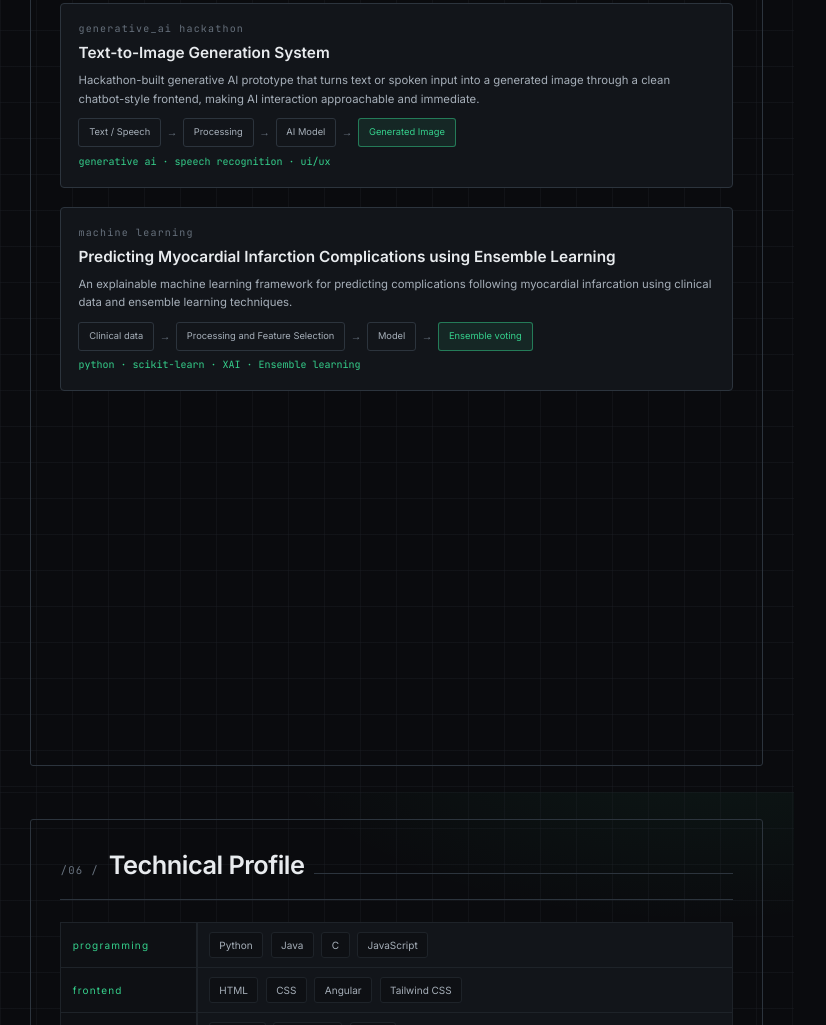
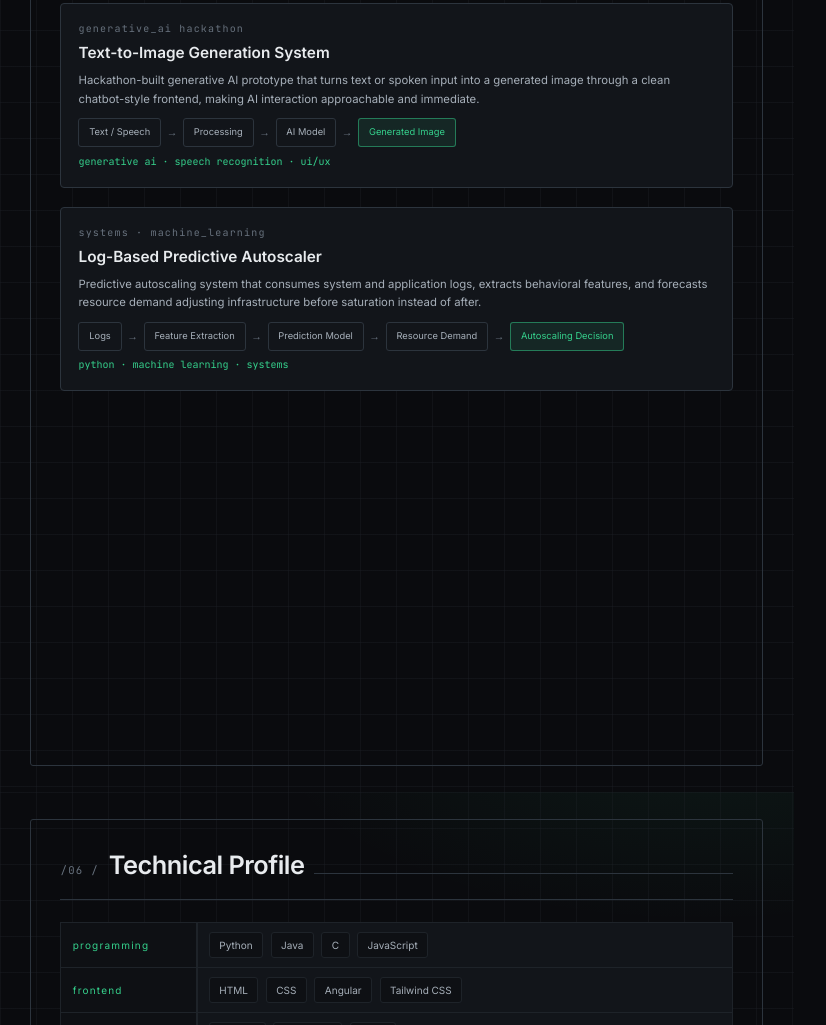
Before and after one commit to Nishitkumar25/Nishitkumar25.github.io, a plain HTML site: page assets/documents/portfolio-src.html in a window 1280 px wide. Shown: the part 5943-6968 px from the top of the page, without its empty margins (0-826 px from the left). Drawn offline with Linux system fonts and the light colour scheme.

Commit message:
Add files via upload

```diff
--- a/assets/documents/portfolio-src.html
+++ b/assets/documents/portfolio-src.html
@@ -266,18 +266,20 @@
         <p class="m-meta mono">generative ai · speech recognition · ui/ux</p>
       </div>
 
-       <div class="mbox panel" style="padding:4.5mm;">
-        <p class="m-cat mono">machine learning</p>
-        <h3 class="m-title" style="margin-top:1mm;">Predicting Myocardial Infarction Complications using Ensemble Learning</h3>
-        <p class="m-desc">An explainable machine learning framework for predicting complications following myocardial infarcation using clinical data and ensemble learning techniques.</p>
+      <div class="mbox panel" style="padding:4.5mm;">
+        <p class="m-cat mono">systems · machine_learning</p>
+        <h3 class="m-title" style="margin-top:1mm;">Log-Based Predictive Autoscaler</h3>
+        <p class="m-desc">Predictive autoscaling system that consumes system and application logs, extracts behavioral features, and forecasts resource demand adjusting infrastructure before saturation instead of after.</p>
         <div class="pipe" style="margin-top:2.5mm;">
-          <span class="step">Clinical data</span><span class="arr">&#8594;</span>
-          <span class="step">Processing and Feature Selection</span><span class="arr">&#8594;</span>
-          <span class="step">Model</span><span class="arr">&#8594;</span>
-          <span class="step hot">Ensemble voting</span>
+          <span class="step">Logs</span><span class="arr">&#8594;</span>
+          <span class="step">Feature Extraction</span><span class="arr">&#8594;</span>
+          <span class="step">Prediction Model</span><span class="arr">&#8594;</span>
+          <span class="step">Resource Demand</span><span class="arr">&#8594;</span>
+          <span class="step hot">Autoscaling Decision</span>
         </div>
-        <p class="m-meta mono">python · scikit-learn · XAI · Ensemble learning</p>
+        <p class="m-meta mono">python · machine learning · systems</p>
       </div>
+
     </div>
   </section>
 
```
Also changed, not shown: 1 other file.
